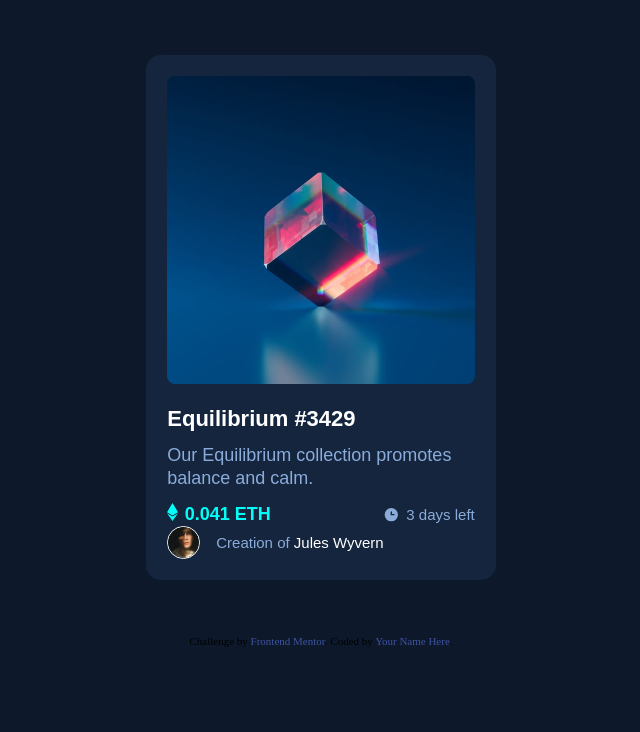
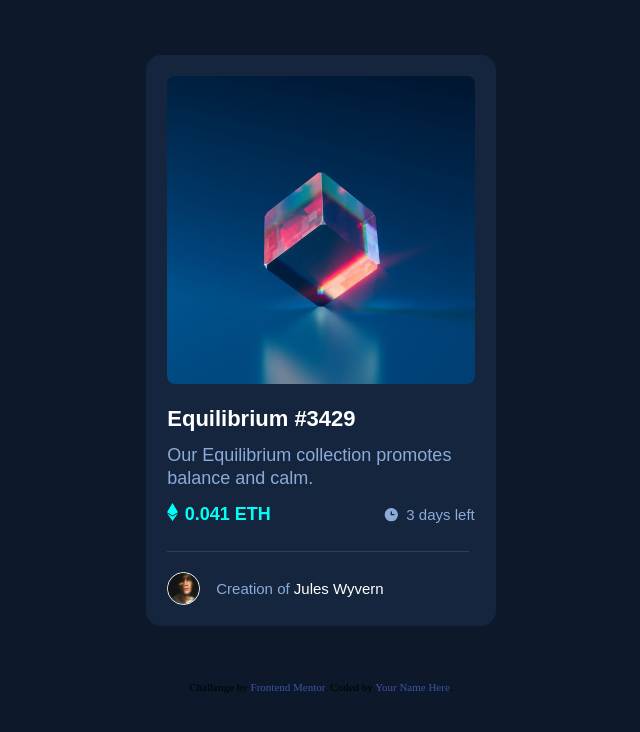
Before and after one commit to diegotorres9/nft-preview-card, a plain HTML site: page index.html in a window 1280 px wide. Shown: the whole page, without its empty margins (319-959 px from the left). Drawn offline with Linux system fonts and the light colour scheme.

Commit message:
add rectangle svg to index html file

```diff
--- a/index.html
+++ b/index.html
@@ -52,7 +52,7 @@
       </p>
     </div>
 
-    <!-- BAR WILL GO HERE -->
+    <svg xmlns="http://www.w3.org/2000/svg" width="302" height="1" viewBox="0 0 302 1" class="rectangle"><rect width="302" height="1" fill="#2e405a"/></svg>
 
     <div class="creator-credit">
       <img src="images/image-avatar.png" alt="Jules Wyvern.">
```
